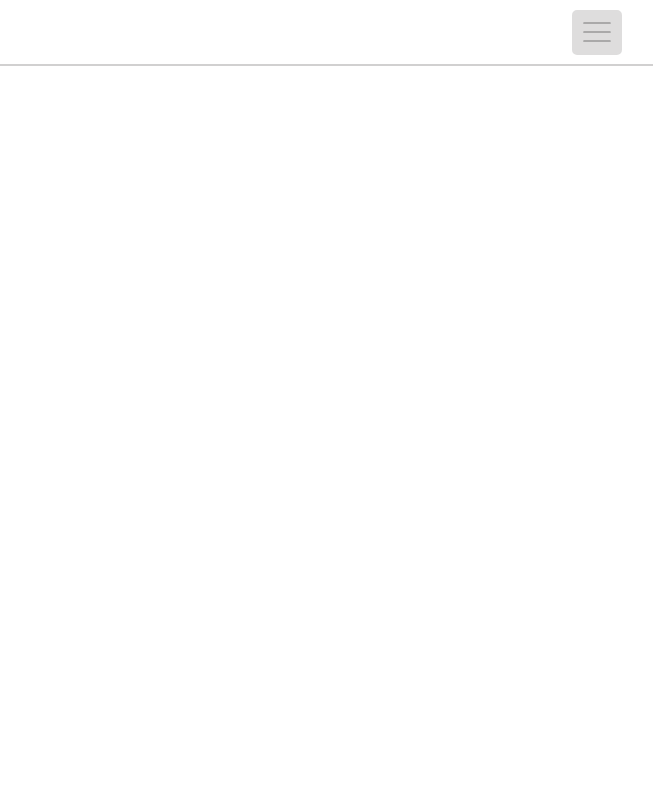
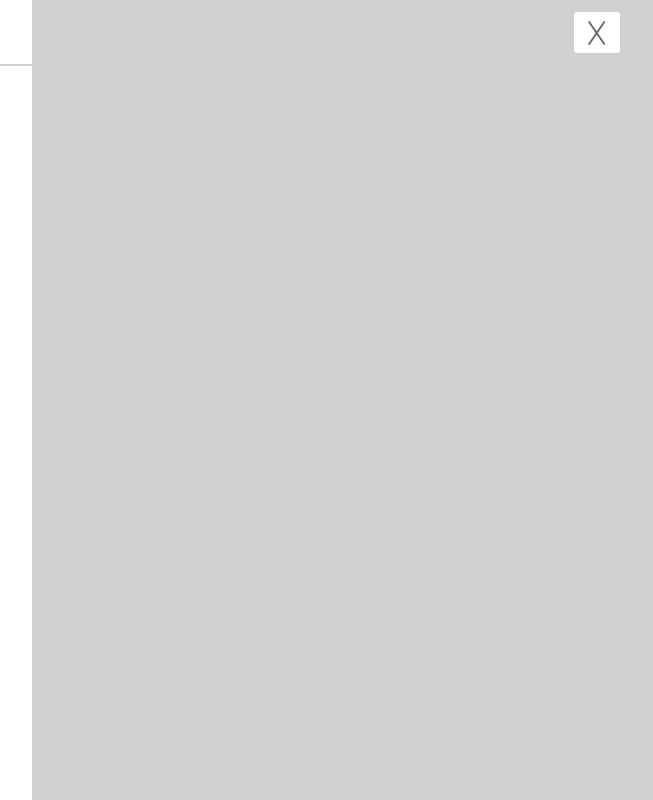
Before and after one commit to PabloReynaga/CleaningServicePage, a Vue app: page / in a window 1280 px wide. Both pictures are taken after a click on the button 1205 px from the left and 32 px from the top of the page. Shown: the whole page, without its empty margins (608-1261 px from the left). Built offline with nearby package versions, Linux system fonts and the light colour scheme.

Commit message:
SideMenu styling

```diff
--- a/src/components/NavBar.vue
+++ b/src/components/NavBar.vue
@@ -1,9 +1,12 @@
 <script setup>
+import SideBar from './SideMenu.vue'
+import { ref } from 'vue';
 
-function clickHandler(){
-    console.log("was geht")
+const openSideMenu = ref(false);
+
+function changeValue(){
+     openSideMenu.value = !openSideMenu
 }
-
 
 </script>
 
@@ -19,7 +22,7 @@ function clickHandler(){
 
         </div>
 
-        <button class="dropdown-menu-button" @click="clickHandler">
+        <button class="dropdown-menu-button" @click="openSideMenu=!openSideMenu" >
 
             <svg xmlns="http://www.w3.org/2000/svg" opacity="0.7"  viewBox="0 0 50 50" width="30px" height="32px">
                 <path d="M 3 9 A 1.0001 1.0001 0 1 0 3 11 L 47 11 A 1.0001 1.0001 0 1 0 47 9 L 3 9 z M 3 24 A 1.0001 1.0001 0 1 0 3 26 L 47 26 A 1.0001 1.0001 0 1 0 47 24 L 3 24 z M 3 39 A 1.0001 1.0001 0 1 0 3 41 L 47 41 A 1.0001 1.0001 0 1 0 47 39 L 3 39 z"/>
@@ -27,12 +30,13 @@ function clickHandler(){
 
         </button>
 
+    </div>
+    <div v-show="openSideMenu" >
+            <SideBar @customChange = changeValue></SideBar>
+        </div>
 
+    <div class="divider"></div>
 
-
-
-    </div>
-    <div class="divider"></div>
 
     </div>
 </template>
@@ -50,6 +54,7 @@ function clickHandler(){
         align-items: center;
         z-index: 100;
         box-sizing: border-box;
+
     }
     .divider{
         border: solid 1px $grey;
@@ -66,12 +71,11 @@ function clickHandler(){
         float: right;
         border: 2px solid $grey;
         border-radius: 5px;
-        opacity: 0.7;
+        margin-left: 5px;
+
     }
-    .dropdown-menu-button:focus{
+    .dropdown-menu-button:hover{
         background-color: $grey;
-
-
     }
 
 
--- a/src/components/SideMenu.vue
+++ b/src/components/SideMenu.vue
@@ -0,0 +1,74 @@
+<script setup>
+import { ref } from "vue";
+
+
+
+
+</script>
+
+<template>
+
+    <div class="side-menu-container"  >
+        <div class="side-menu-header">
+            <button class="dropdown-menu-button" @click="$emit('customChange')">
+                <img class="x-img" src="../icon/x.png" alt="">
+            </button>
+
+        </div>
+        <div class="divider"></div>
+        <div class="side-menu-body">
+
+        </div>
+
+
+    </div>
+
+</template>
+
+<style scoped lang="scss">
+.side-menu-container{
+    height: 100%;
+    width: 50%;
+    top: 0px;
+    right: 0px;
+    position: absolute;
+    transition: 3s;
+    background-color: $grey;
+    transition: all 2s ease-in;
+
+
+
+}
+
+.divider{
+        border: solid 1px $grey;
+        margin-top: 4rem;
+
+    }
+
+    .dropdown-menu-button{
+        display: flex;
+        justify-content: center;
+        align-content: center;
+        padding-top: 4px;
+        background-color: $white;
+        height: 45px;
+        width: 50px;
+        float: right;
+        border: 2px solid $grey;
+        border-radius: 5px;
+        margin: 10px 50px 0px 0px;
+        transform: 3s;
+    }
+    .dropdown-menu-button:hover{
+
+    }
+
+    .x-img{
+        height: 30px;
+        width: 30px;
+        opacity: 0.6;
+        padding-top: 2px;
+    }
+
+</style>
```
Also changed, not shown: src/icon/x.png (added).
